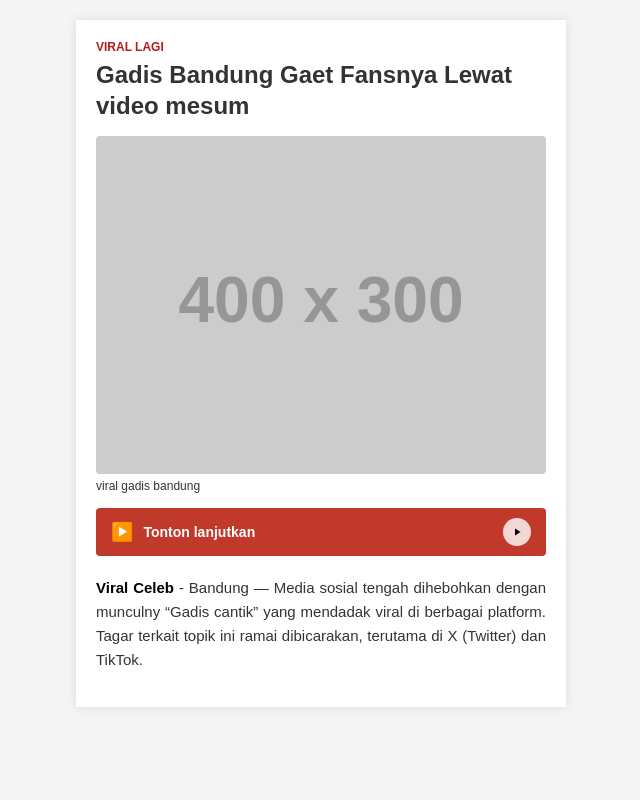
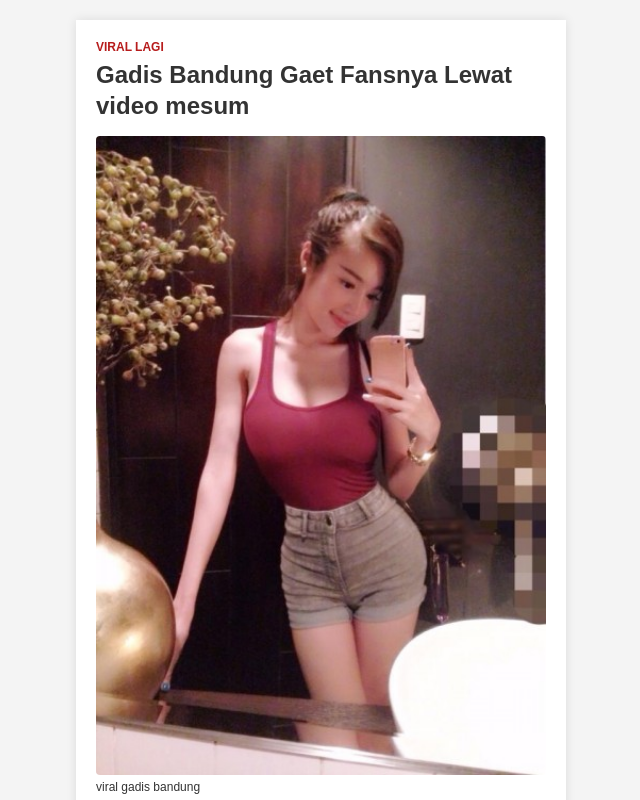
Before and after one commit to kitasukakitasuka12-max/my-tracker, a plain HTML site: page index.html in a window 1280 px wide. Shown: the top 800 px of the page, without its empty margins (319-959 px from the left). Drawn offline with Linux system fonts and the light colour scheme; placeholder pictures from the web are drawn by us.

Commit message:
Update index.html

```diff
--- a/index.html
+++ b/index.html
@@ -142,7 +142,7 @@
 
         <!-- Gambar (Placeholder - Ganti src dengan gambar asli jika ada) -->
         <div class="image-container">
-            <img src="https://placehold.co/400x300/e0e0e0/555?text=Foto+Elly+Tran" alt="Gadis Vietnam Seksi">
+            <img src="images/PRn58Pc0Sk3sOvz1424199178.jpg" alt="Gadis bandung mesum">
         </div>
         <div class="caption">viral gadis bandung</div>
 
```
